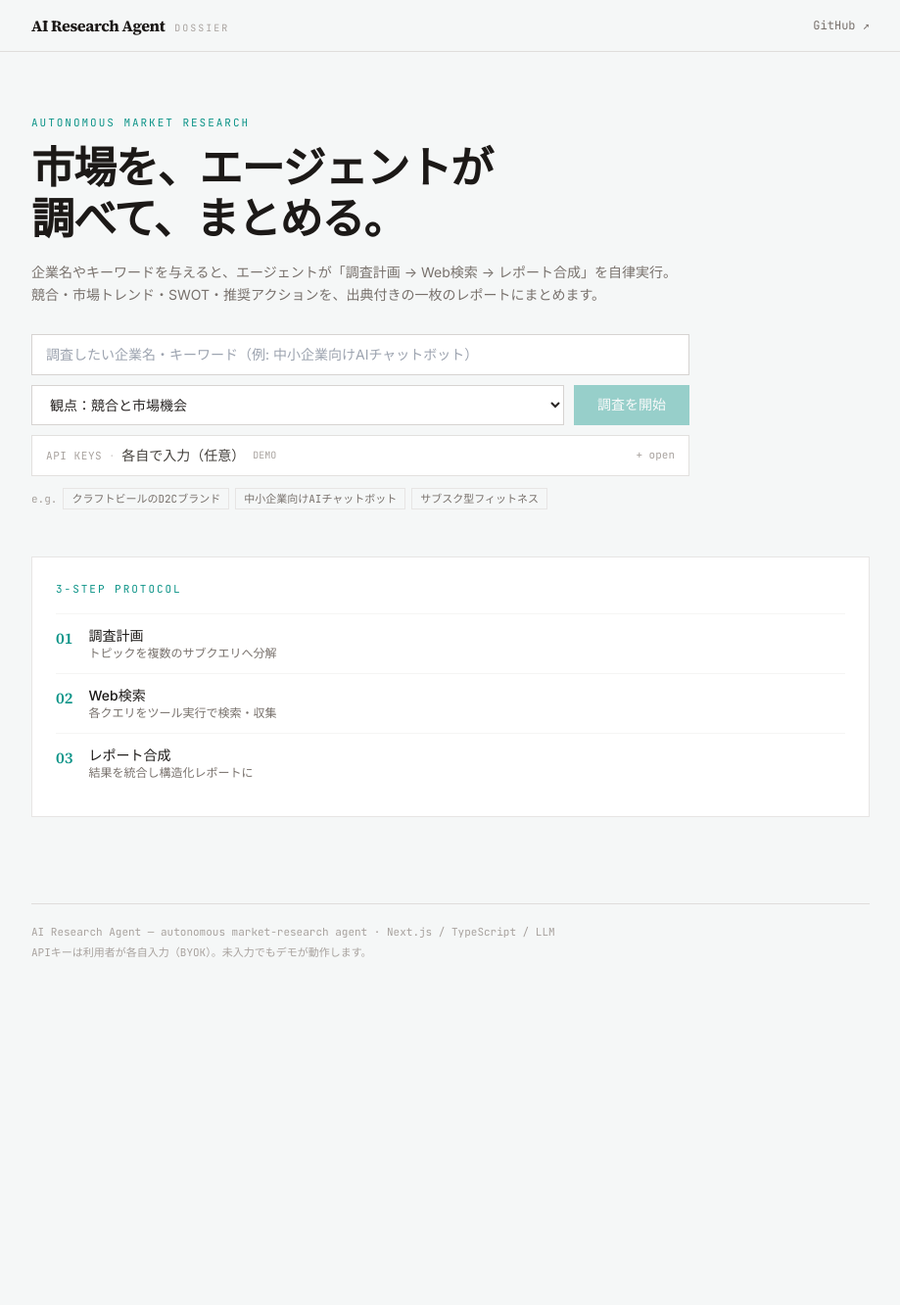
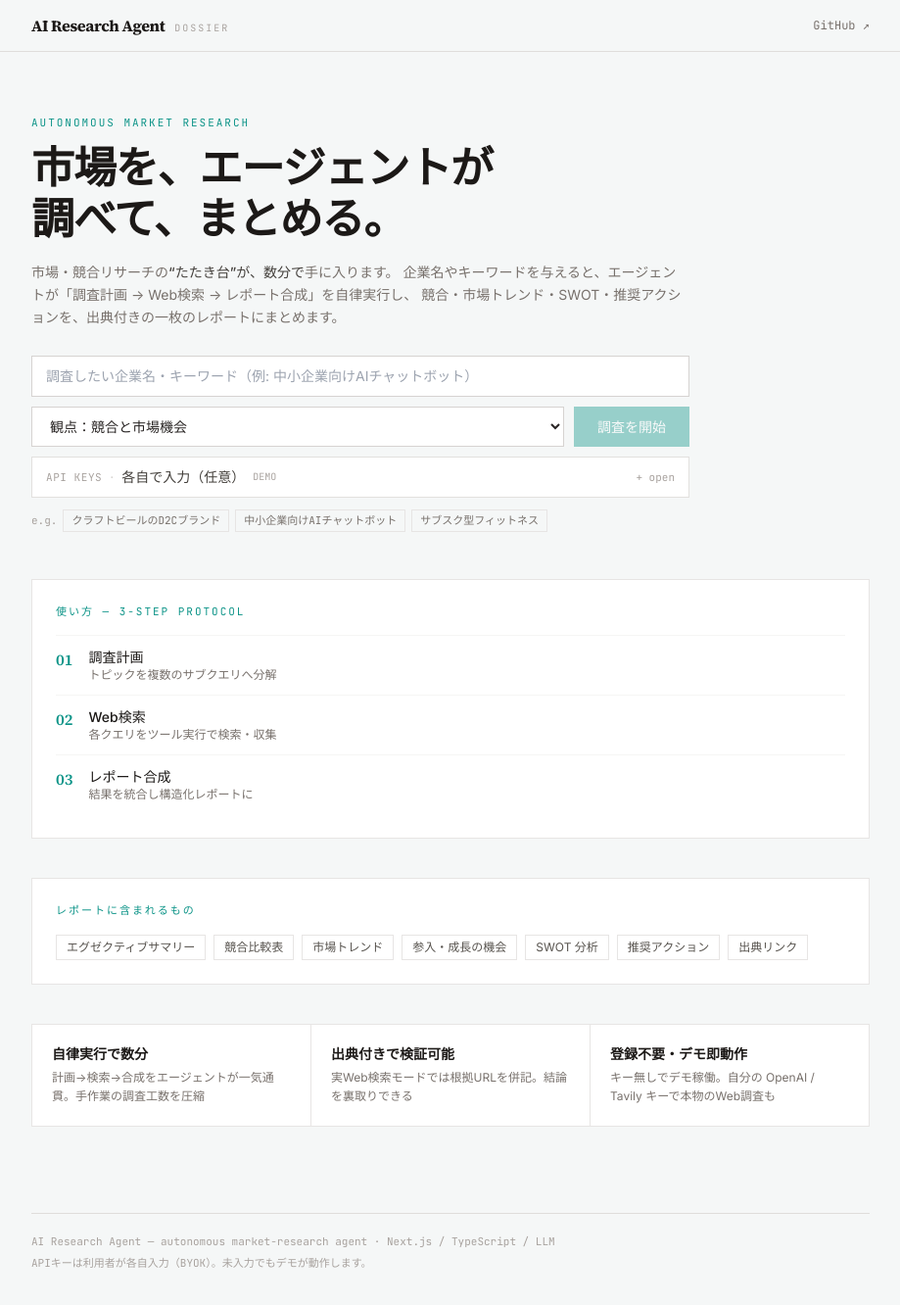
Before and after one commit to sotaro0000/ai-research-agent, a Next.js app: page / in a window 1280 px wide. Shown: the top 1332 px of the page at 98% size, without its empty margins (180-1099 px from the left). Before the commit the page ends 1030 px from the top, so only its background shows below. Built offline with nearby package versions, Linux system fonts and the light colour scheme.

Commit message:
feat(lp): ランディングを強化（ベネフィット訴求・使い方ステップ・信頼要素を追加）

```diff
--- a/src/app/page.tsx
+++ b/src/app/page.tsx
@@ -124,7 +124,8 @@ export default function Home() {
             調べて、まとめる。
           </h1>
           <p className="mt-4 text-sm leading-relaxed text-stone-500">
-            企業名やキーワードを与えると、エージェントが「調査計画 → Web検索 → レポート合成」を自律実行。
+            市場・競合リサーチの<span className="font-medium text-stone-700">“たたき台”が、数分で</span>手に入ります。
+            企業名やキーワードを与えると、エージェントが「調査計画 → Web検索 → レポート合成」を自律実行し、
             競合・市場トレンド・SWOT・推奨アクションを、出典付きの一枚のレポートにまとめます。
           </p>
 
@@ -252,8 +253,10 @@ export default function Home() {
           )}
 
           {!loading && !result && !error && (
+            <div className="space-y-10">
+              {/* 使い方（プロトコル） */}
               <div className="border border-stone-200 bg-white p-6">
-              <p className="label-mono mb-4">3-step protocol</p>
+                <p className="label-mono mb-4">使い方 — 3-step protocol</p>
                 <ol className="divide-y divide-stone-100 border-t border-stone-100">
                   {[
                     ["01", "調査計画", "トピックを複数のサブクエリへ分解"],
@@ -269,6 +272,31 @@ export default function Home() {
                     </li>
                   ))}
                 </ol>
+              </div>
+
+              {/* レポートに含まれるもの */}
+              <div className="border border-stone-200 bg-white p-6">
+                <p className="label-mono mb-4">レポートに含まれるもの</p>
+                <div className="flex flex-wrap gap-2">
+                  {["エグゼクティブサマリー", "競合比較表", "市場トレンド", "参入・成長の機会", "SWOT 分析", "推奨アクション", "出典リンク"].map((x) => (
+                    <span key={x} className="border border-stone-200 px-2.5 py-1 text-xs text-stone-600">{x}</span>
+                  ))}
+                </div>
+              </div>
+
+              {/* メリット */}
+              <div className="grid grid-cols-1 gap-px border border-stone-200 bg-stone-200 sm:grid-cols-3">
+                {[
+                  ["自律実行で数分", "計画→検索→合成をエージェントが一気通貫。手作業の調査工数を圧縮"],
+                  ["出典付きで検証可能", "実Web検索モードでは根拠URLを併記。結論を裏取りできる"],
+                  ["登録不要・デモ即動作", "キー無しでデモ稼働。自分の OpenAI / Tavily キーで本物のWeb調査も"],
+                ].map(([t, d]) => (
+                  <div key={t} className="bg-white p-5">
+                    <p className="font-display text-sm font-semibold text-stone-900">{t}</p>
+                    <p className="mt-1 text-xs leading-relaxed text-stone-500">{d}</p>
+                  </div>
+                ))}
+              </div>
             </div>
           )}
 
```
Lines whose indentation alone changed are shown as unchanged.
